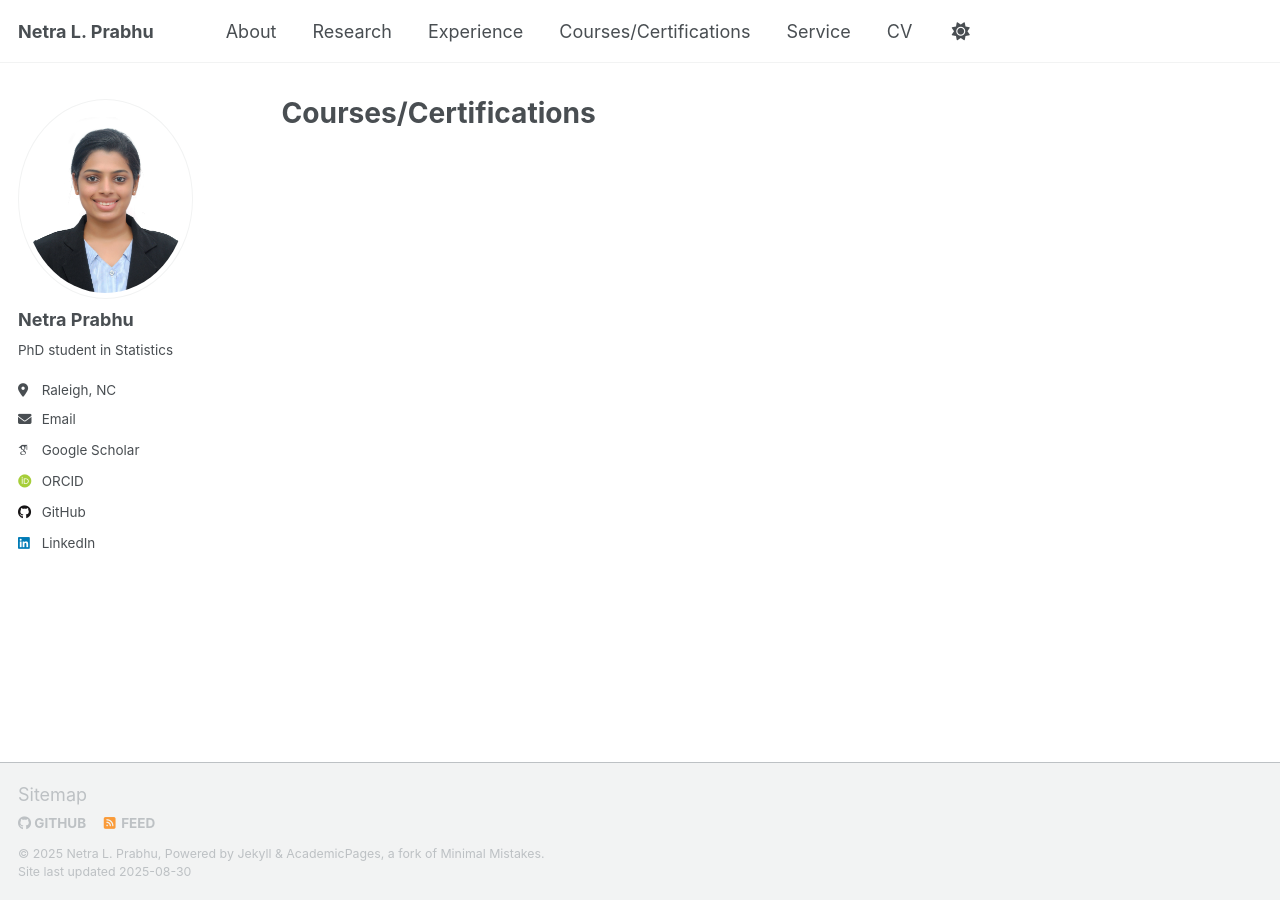
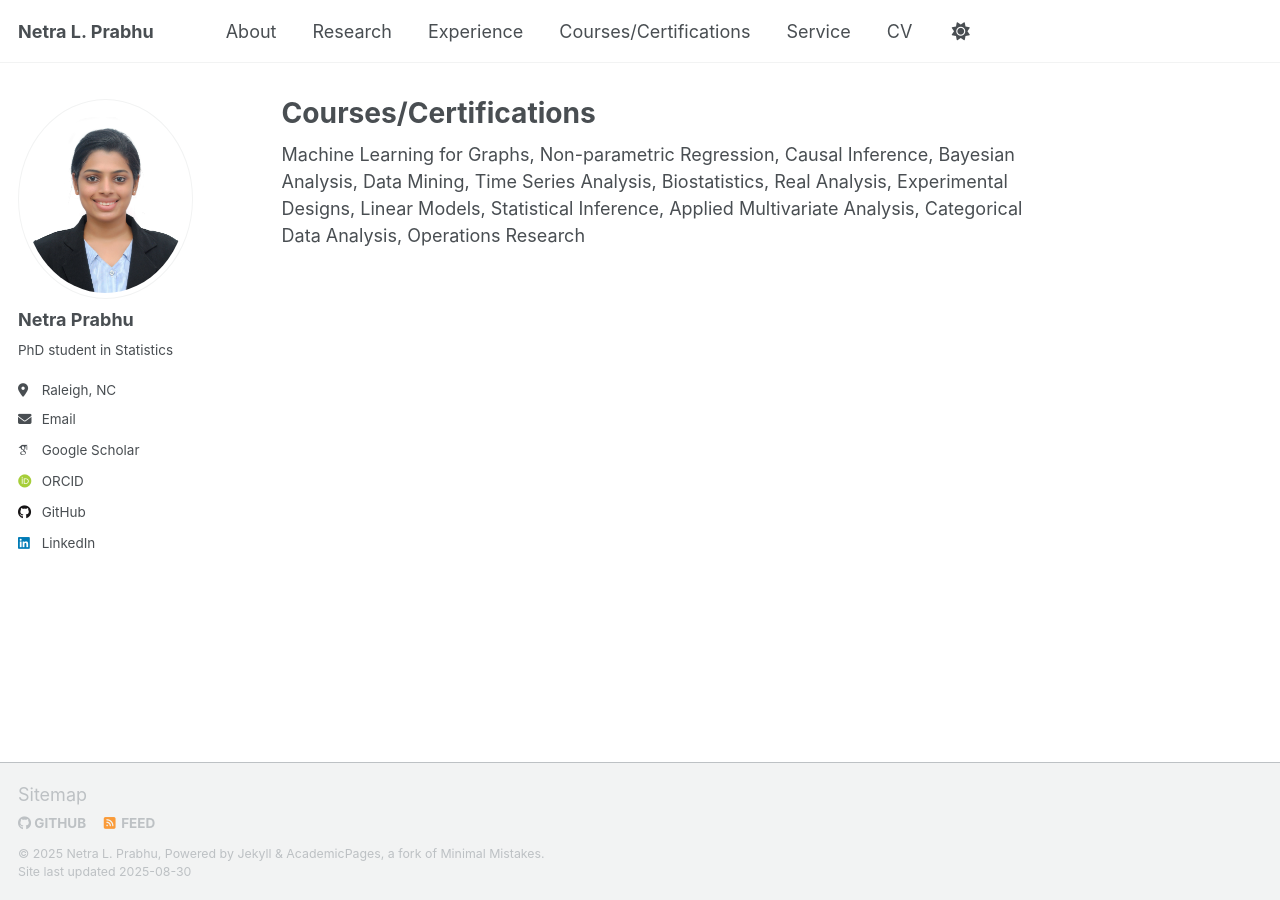
Before and after one commit to netra-prabhu/netra-prabhu.github.io, a Jekyll site: the page built from _pages/courses.md, in a window 1280 px wide. Built offline with Jekyll 4.4.1, drawn with Linux system fonts in a browser that asks for light colours; some web fonts are replaced; a script that is not in the unit is left out.

Commit message:
Update courses.md with new topics

```diff
--- a/_pages/courses.md
+++ b/_pages/courses.md
@@ -4,3 +4,5 @@ title: "Courses/Certifications"
 permalink: /courses/
 author_profile: true
 ---
+
+Machine Learning for Graphs, Non-parametric Regression, Causal Inference, Bayesian Analysis, Data Mining, Time Series Analysis, Biostatistics, Real Analysis, Experimental Designs, Linear Models, Statistical Inference, Applied Multivariate Analysis, Categorical Data Analysis, Operations Research
```
